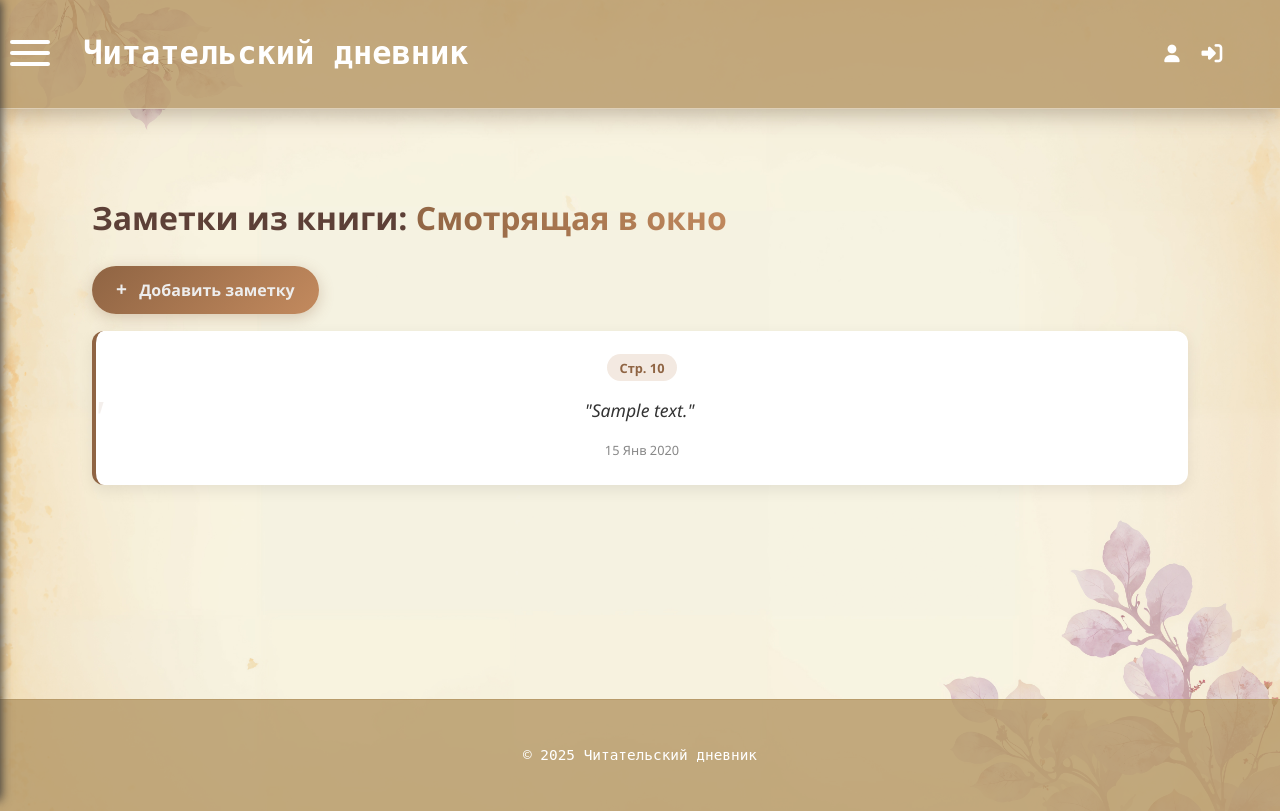
After one commit to Hronaxe/book-diary, a Django app: page /books/1/notes/ in a window 1280 px wide. The commit adds this page. Run offline with Django 5.2, Linux system fonts and the light colour scheme; a user stored in the database is signed in; data comes from the database, SQL or seed files in the repository; tables that the repository leaves empty hold one stand-in row (values such as "Sample post").

Commit message:
finishing notes

```diff
--- a/core/forms.py
+++ b/core/forms.py
@@ -1,5 +1,5 @@
 from django import forms
-from .models import ReadingDiaryEntry, Quote
+from .models import ReadingDiaryEntry, Quote, Note
 
 RATING_WIDGET = forms.NumberInput(attrs={'min': 1, 'max': 5, 'type': 'number'})
 
@@ -45,7 +45,7 @@ class QuoteForm(forms.ModelForm):
 
 class NoteForm(forms.ModelForm):
     class Meta:
-        model = Quote
+        model = Note
         fields = ['page', 'text']
         labels = {
             'page': 'Страница',
--- a/core/models.py
+++ b/core/models.py
@@ -96,8 +96,6 @@ class Quote(models.Model):
     text = models.TextField(verbose_name='Цитата')
     created_at = models.DateTimeField(auto_now_add=True)
 
-    def __str__(self):
-        return f"Quote by {self.user.name} for {self.book.title}"
 
 class Note(models.Model):
     user = models.ForeignKey(settings.AUTH_USER_MODEL, on_delete=models.CASCADE)
@@ -106,8 +104,7 @@ class Note(models.Model):
     text = models.TextField(verbose_name='Заметка')
     created_at = models.DateTimeField(auto_now_add=True)
 
-    def __str__(self):
-        return f"Quote by {self.user.name} for {self.book.title}"
+
 
 class UserBookStatus(models.Model):
     STATUS_CHOICES = (
--- /dev/null
+++ b/core/templates/book_notes.html
@@ -0,0 +1,266 @@
+{% extends "base.html" %}
+
+{% block content %}
+<div class="book-quotes-container">
+  {% if book_id == 0 %}
+    <h1 class="book-title animate-fade-in" style="text-align: left;font-size: 2em;">Заметки</h1>
+  {% else %}
+  <h1 class="book-title animate-fade-in" style="text-align: left;font-size: 2em;">Заметки из книги: <span class="text-gradient">{{ book_title }}</span></h1>
+  {% endif %}
+<br>
+  {% if book_id != 0 %}
+  <a href="{% url 'add_note' book_id %}" class="add-quote-btn" style="color: rgb(237, 237, 237);">
+    <span class="plus-icon">+</span> Добавить заметку
+  </a>
+  {% endif %}
+
+  {% if notes %}
+    <ul class="quotes-list">
+      {% for note in notes %}
+        <li class="quote-card animate-float">
+          <div class="quote-header">
+            <span class="page-badge">Стр. {{ note.page }}</span> {% if book_id == 0 %}<a class="page-badge" href="{% url 'book_detail' note.book.id %}">"{{ note.book.title }}" {% endif %}</a>
+          </div>
+          <blockquote class="quote-text">"{{ note.text }}"</blockquote>
+          <div class="quote-footer">
+            <span class="quote-date">{{ note.created_at|date:"d M Y" }}</span>
+          </div>
+        </li>
+      {% endfor %}
+    </ul>
+  {% else %}
+    <div class="empty-state animate-pulse">
+      <p>Заметок пока нет. Будьте первым, кто добавит!</p>
+    </div>
+  {% endif %}
+</div>
+
+<style>
+  /* Основные стили */
+  .book-quotes-container {
+    max-width: 100%;
+    margin: 0 auto;
+    padding: 2rem;
+    font-family: 'Segoe UI', Tahoma, Geneva, Verdana, sans-serif;
+  }
+
+  .text-gradient {
+    background: linear-gradient(45deg, #8f6443, #c38a5e);
+    -webkit-background-clip: text;
+    background-clip: text;
+    color: transparent;
+  }
+
+  /* Стили для кнопки добавления */
+  .add-quote-btn {
+    /* display: inline-flex; */
+    /* align-items: center; */
+    padding: 0.8rem 1.5rem;
+    margin-bottom: 2rem;
+    background: linear-gradient(135deg, #8f6443, #c38a5e);
+    color: white;
+    border: none;
+    border-radius: 50px;
+    font-weight: 600;
+    text-decoration: none;
+    box-shadow: 0 4px 15px rgba(143, 100, 67, 0.3);
+    transition: all 0.3s ease;
+    position: relative;
+    overflow: hidden;
+  }
+
+  .add-quote-btn:hover {
+    transform: translateY(-2px);
+    box-shadow: 0 6px 20px rgba(143, 100, 67, 0.4);
+    color: white;
+  }
+
+  .add-quote-btn:active {
+    transform: translateY(0);
+  }
+
+  .plus-icon {
+    font-size: 1.2rem;
+    margin-right: 0.5rem;
+  }
+
+  /* Стили для списка цитат */
+  .quotes-list {
+    list-style: none;
+    padding: 0;
+    display: grid;
+    grid-template-columns: repeat(auto-fill, minmax(300px, 1fr));
+    gap: 1.5rem;
+  }
+
+  .quote-card {
+    background: white;
+    border-radius: 12px;
+    padding: 1.5rem;
+    box-shadow: 0 5px 15px rgba(0, 0, 0, 0.08);
+    transition: all 0.3s ease;
+    position: relative;
+    overflow: hidden;
+    border-left: 4px solid #8f6443;
+    width: 1100px;
+   text-align: center;
+  }
+
+  .quote-card:hover {
+    transform: translateY(-5px);
+    box-shadow: 0 8px 25px rgba(0, 0, 0, 0.12);
+  }
+
+  .quote-header {
+    /* display: flex; */
+    /* justify-content: space-between; */
+    /* align-items: center; */
+    margin-bottom: 1rem;
+  }
+
+  .page-badge {
+    background: #f3e9e1;
+    color: #8f6443;
+    padding: 0.3rem 0.8rem;
+    border-radius: 20px;
+    font-size: 0.8rem;
+    font-weight: 600;
+    /* margin-left: 45%; */
+  }
+
+  .quote-actions {
+    /* display: flex; */
+    gap: 0.5rem;
+  }
+
+  .action-btn {
+    background: none;
+    border: none;
+    cursor: pointer;
+    font-size: 1.1rem;
+    color: #aaa;
+    transition: all 0.2s ease;
+  }
+
+  .action-btn:hover {
+    color: #8f6443;
+    transform: scale(1.1);
+  }
+
+  .quote-text {
+    font-size: 1.1rem;
+    line-height: 1.6;
+    color: #333;
+    margin: 1rem 0;
+    font-style: italic;
+    position: relative;
+    padding-left: 1rem;
+    margin-left: -2%;
+  }
+
+  .quote-text::before {
+    content: '"';
+    font-size: 3rem;
+    position: absolute;
+    left: -1rem;
+    top: -1rem;
+    color: rgba(143, 100, 67, 0.1);
+    font-family: serif;
+  }
+
+  .quote-footer {
+    justify-content: flex-end;
+    font-size: 0.8rem;
+    color: #888;
+  }
+
+  .empty-state {
+    text-align: center;
+    padding: 3rem 0;
+    color: #666;
+  }
+
+  .empty-icon {
+    width: 100px;
+    height: 100px;
+    opacity: 0.7;
+    margin-bottom: 1rem;
+  }
+
+  /* Анимации */
+  @keyframes fadeIn {
+    from { opacity: 0; transform: translateY(10px); }
+    to { opacity: 1; transform: translateY(0); }
+  }
+
+  @keyframes float {
+    0% { transform: translateY(0px); }
+    50% { transform: translateY(-5px); }
+    100% { transform: translateY(0px); }
+  }
+
+  @keyframes pulse {
+    0% { opacity: 0.6; }
+    50% { opacity: 1; }
+    100% { opacity: 0.6; }
+  }
+
+  .animate-fade-in {
+    animation: fadeIn 0.6s ease-out;
+  }
+
+  .animate-float {
+    animation: float 4s ease-in-out infinite;
+  }
+
+  .animate-pulse {
+    animation: pulse 2s ease-in-out infinite;
+  }
+
+  /* Адаптивность */
+  @media (max-width: 768px) {
+    .quotes-list {
+      grid-template-columns: 1fr;
+    }
+
+    .book-quotes-container {
+      padding: 1rem;
+    }
+  }
+  .quote-card {
+  background: white;
+  border-radius: 12px;
+  padding: 1.5rem;
+  box-shadow: 0 5px 15px rgba(0, 0, 0, 0.08);
+  transition: all 0.3s ease;
+  position: relative;
+  overflow: hidden;
+  border-left: 4px solid #8f6443;
+  text-align: center;
+  min-width: 280px;
+  max-width: 100%;
+}
+.quotes-list {
+  list-style: none;
+  padding: 0;
+  margin: 0;
+  display: block;
+}
+
+.quote-card {
+  background: white;
+  border-radius: 12px;
+  padding: 1.5rem;
+  margin-bottom: 1.5rem;
+  box-shadow: 0 5px 15px rgba(0, 0, 0, 0.08);
+  transition: all 0.3s ease;
+  position: relative;
+  overflow: hidden;
+  border-left: 4px solid #8f6443;
+  width: 100%;
+  text-align: center;
+ margin-top: 30px;
+}
+
+</style>
+{% endblock %}
--- a/core/urls.py
+++ b/core/urls.py
@@ -28,7 +28,9 @@ urlpatterns = [
     path('authors/<int:pk>/', views.author_detail, name='author_detail'),
     path('genres/<int:pk>/', views.genre_detail, name='genre_detail'),
     path('books/<int:book_id>/quotes/add/', views.add_quote, name='add_quote'),
-    path('books/<int:book_id>/quotes/', views.book_quotes, name='book_quotes')
+    path('books/<int:book_id>/quotes/', views.book_quotes, name='book_quotes'),
+    path('books/<int:book_id>/notes/add/', views.add_note, name='add_note'),
+    path('books/<int:book_id>/notes/', views.book_notes, name='book_notes')
 ]
 
 if settings.DEBUG:
--- a/core/views.py
+++ b/core/views.py
@@ -7,7 +7,7 @@ from django.http import HttpResponse
 from django.db.models import Q
 
 from user_books.forms import AuthorForm
-from .forms import ReadingDiaryEntryForm, QuoteForm
+from .forms import ReadingDiaryEntryForm, QuoteForm, NoteForm
 from .models import Book, Genre, Author, UserBookStatus, Quote, ReadingDiaryEntry, normalize_text, Note
 import random
 from django.core.paginator import Paginator
@@ -213,7 +213,7 @@ def add_quote(request, book_id):
         form = QuoteForm()
     return render(request, 'add_quotes.html', {'form': form})
 
-
+@login_required
 def book_quotes(request, book_id):
     if book_id == 0:
         book = get_object_or_404(Book, id=1)
@@ -243,17 +243,19 @@ def add_note(request, book_id):
         form = NoteForm()
     return render(request, 'add_notes.html', {'form': form})
 
+@login_required
 def book_notes(request, book_id):
     if book_id == 0:
         book = get_object_or_404(Book, id=1)
-        quotes = Note.objects.filter(user=request.user).select_related('book').order_by('-created_at')
+        notes = Note.objects.filter(user=request.user).select_related('book').order_by('-created_at')
     else:
         book = get_object_or_404(Book, id=book_id)
-        quotes = Note.objects.filter(book=book_id, user = request.user).order_by('-created_at')
+        notes = Note.objects.filter(book=book_id, user = request.user).order_by('-created_at')
 
-    return render(request, 'book_quotes.html', {
+    print(notes)
+    return render(request, 'book_notes.html', {
         'book_title': book.title,
-        'notes': quotes,
+        'notes': notes,
         'book_id': book_id
     })
 
```
Also changed, not shown: core/templates/add_notes.html (added, +64 -0 lines), core/templates/book_detail.html (+9 -3 lines).
